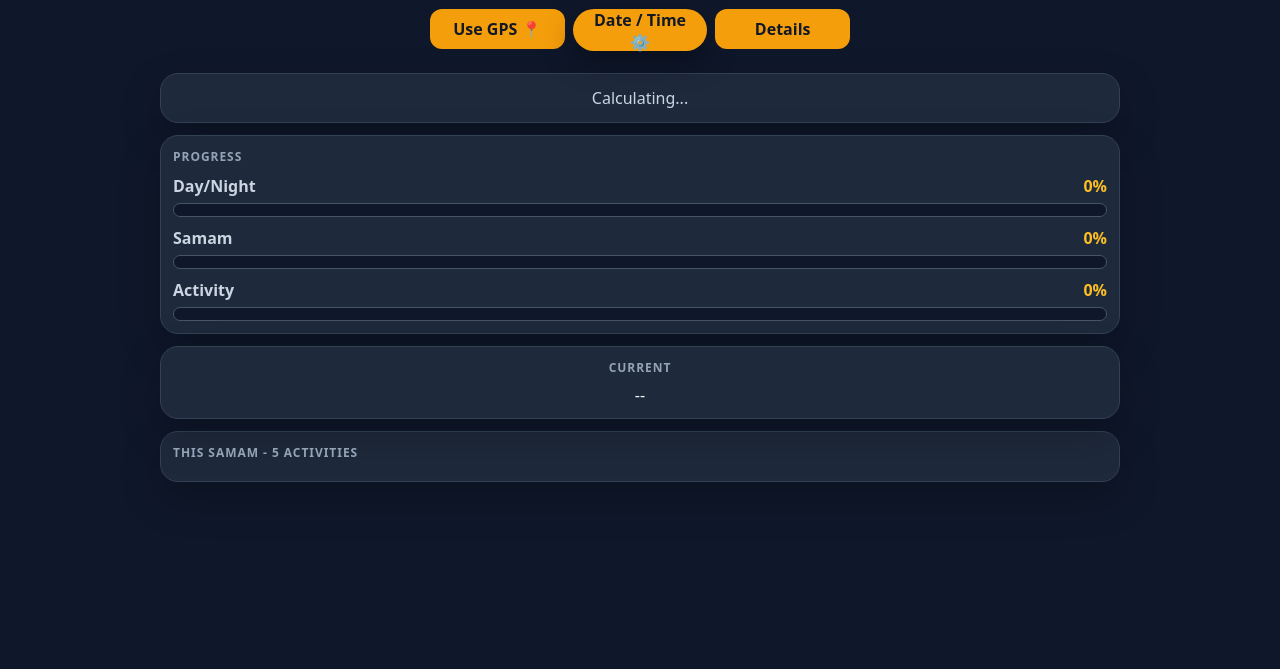
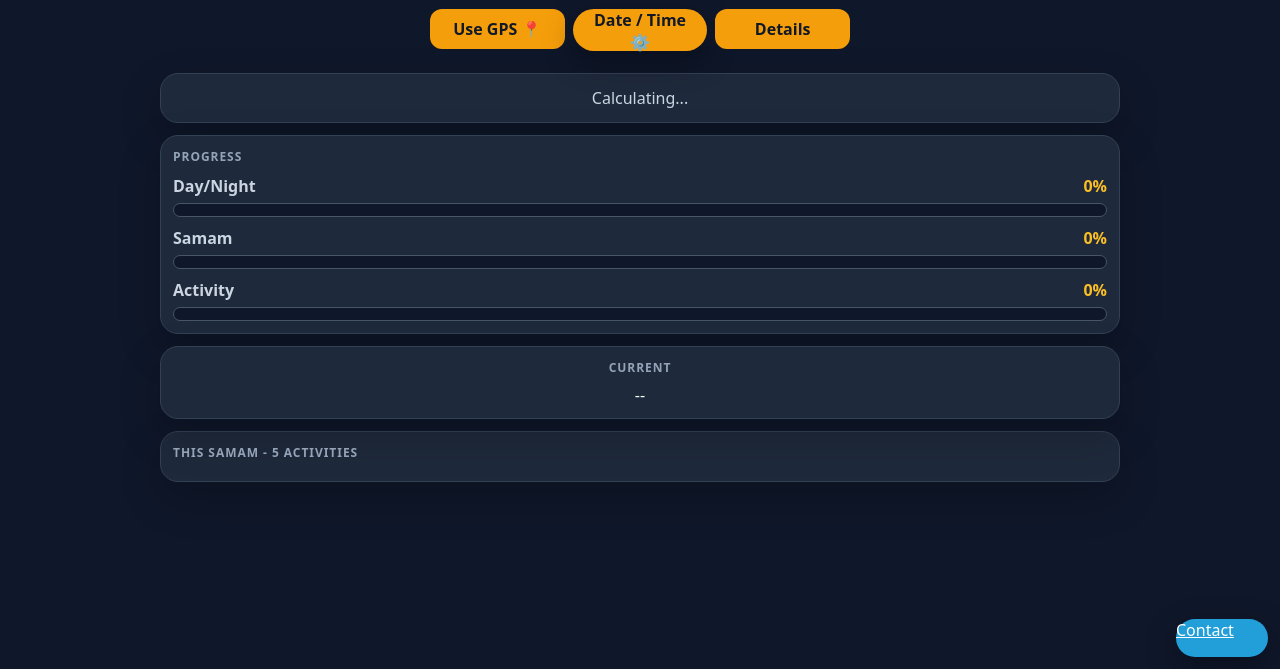
Before and after one commit to ChartataGlance/panchapakshi.com, a website: page public/index.html in a window 1280 px wide. Shown: the part 131-800 px from the top of the page. Drawn offline with Linux system fonts and the light colour scheme; no server answers.

Commit message:
Add Telegram contact link

```diff
--- a/public/index.html
+++ b/public/index.html
@@ -7,4 +7,4 @@
   <section class="card progress-card"><div class="section-title">Progress</div><div class="progress-row"><span>Day/Night</span><b id="period-percent">0%</b></div><div class="bar"><i id="period-bar"></i></div><div class="progress-row"><span>Samam</span><b id="samam-percent">0%</b></div><div class="bar"><i id="samam-bar"></i></div><div class="progress-row"><span>Activity</span><b id="activity-percent">0%</b></div><div class="bar"><i id="activity-bar"></i></div></section>
   <section class="grid"><div class="card active-card"><small>Current</small><div id="active" class="active">--</div></div></section>
   <section class="card"><div class="section-title">This Samam - 5 activities</div><div id="rows" class="rows"></div></section>
-</main><script src="/app.js?v=20260613-details-remove"></script></body></html>
+</main><a class="contact-link" href="https://t.me/FivePatchi" target="_blank" rel="noopener">Contact</a><script src="/app.js?v=20260613-details-remove"></script></body></html>
--- a/public/style.css
+++ b/public/style.css
@@ -40,6 +40,7 @@ small, .section-title { display: block; color: #94a3b8; text-transform: uppercas
 .details b, .detail-list b { color: #fbbf24; }
 pre { white-space: pre-wrap; overflow-wrap: anywhere; margin: 0; color: #cbd5e1; font-size: 12px; }
 .detail-list { margin-bottom: 12px; }
+.contact-link { position: fixed; right: 12px; bottom: 12px; z-index: 50; width: auto; min-width: 92px; height: 38px; border-radius: 999px; box-shadow: 0 10px 30px rgba(0,0,0,.35); background: #229ed9; color: white; }
 .rows { display: grid; grid-template-columns: 1fr; gap: 10px; }
 .row { min-height: 92px; display: grid; align-content: center; gap: 5px; text-align: center; padding: 10px 8px; border: 1px solid #475569; border-radius: 16px; background: #0f172a; position: relative; overflow: hidden; }
 .row strong { color: #f8fafc; font-size: 19px; }
```
Also changed, not shown: public/detail.html (+1 -0 lines).
